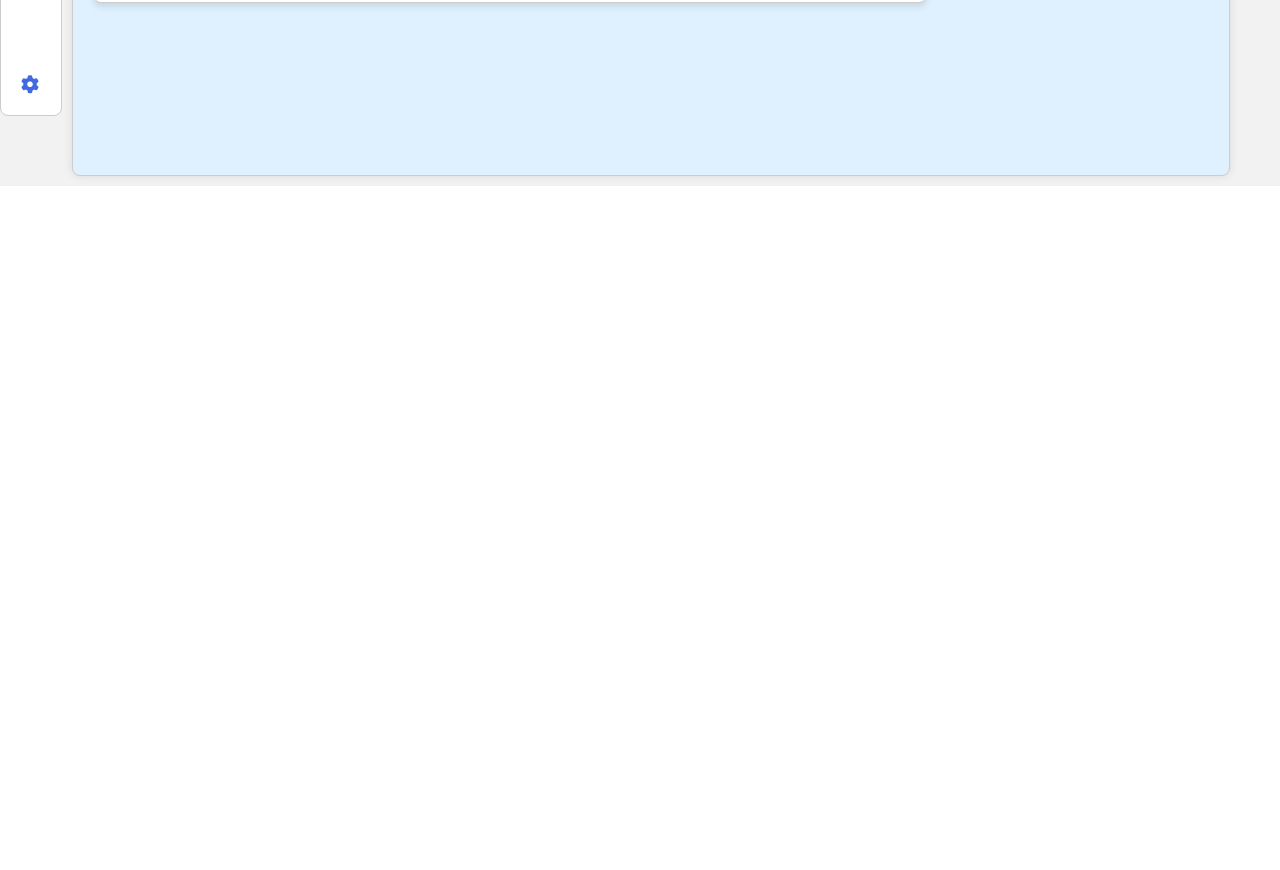
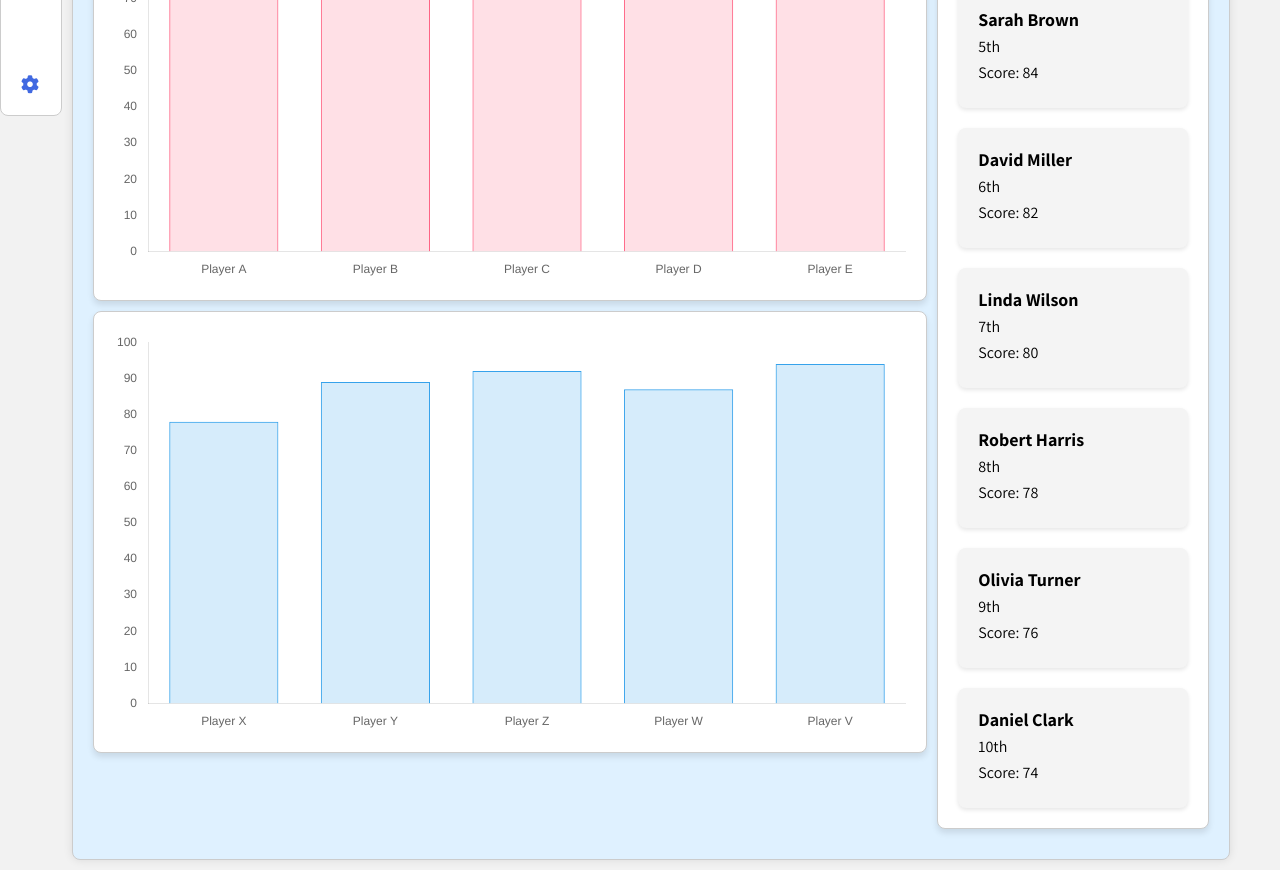
Before and after one commit to joseph-johnson27001/habits_tracker, a Vue app: page /#/leaderboard in a window 1280 px wide. Shown: the part 680-1550 px from the top of the page. Before the commit the page ends 866 px from the top, so only its background shows below. Built offline with nearby package versions, Linux system fonts and the light colour scheme.

Commit message:
Graph layout and dummy data

```diff
--- a/src/components/Leaderboard/LeaderboardGraph.vue
+++ b/src/components/Leaderboard/LeaderboardGraph.vue
@@ -2,7 +2,7 @@
   <div class="card">
     <div class="graph-container">
       <!-- Use a dynamic canvas id to differentiate between graphs -->
-      <canvas :id="canvasId"></canvas>
+      <canvas :id="canvasId" height="400"></canvas>
     </div>
   </div>
 </template>
--- a/src/components/Leaderboard/LeaderboardUserStats.vue
+++ b/src/components/Leaderboard/LeaderboardUserStats.vue
@@ -2,8 +2,8 @@
   <div class="card">
     <div class="user-stats">
       <div class="user-stat" v-for="(user, index) in users" :key="index">
-        <h2>Name: {{ user.name }}</h2>
-        <p>Rank: {{ user.rank }}{{ getRankSuffix(user.rank) }}</p>
+        <h2>{{ user.name }}</h2>
+        <p>{{ user.rank }}{{ getRankSuffix(user.rank) }}</p>
         <p>Score: {{ user.score }}</p>
       </div>
     </div>
@@ -34,6 +34,36 @@ export default {
           name: "Michael Green",
           rank: 4,
           score: 86,
+        },
+        {
+          name: "Sarah Brown",
+          rank: 5,
+          score: 84,
+        },
+        {
+          name: "David Miller",
+          rank: 6,
+          score: 82,
+        },
+        {
+          name: "Linda Wilson",
+          rank: 7,
+          score: 80,
+        },
+        {
+          name: "Robert Harris",
+          rank: 8,
+          score: 78,
+        },
+        {
+          name: "Olivia Turner",
+          rank: 9,
+          score: 76,
+        },
+        {
+          name: "Daniel Clark",
+          rank: 10,
+          score: 74,
         },
       ],
     };
```
